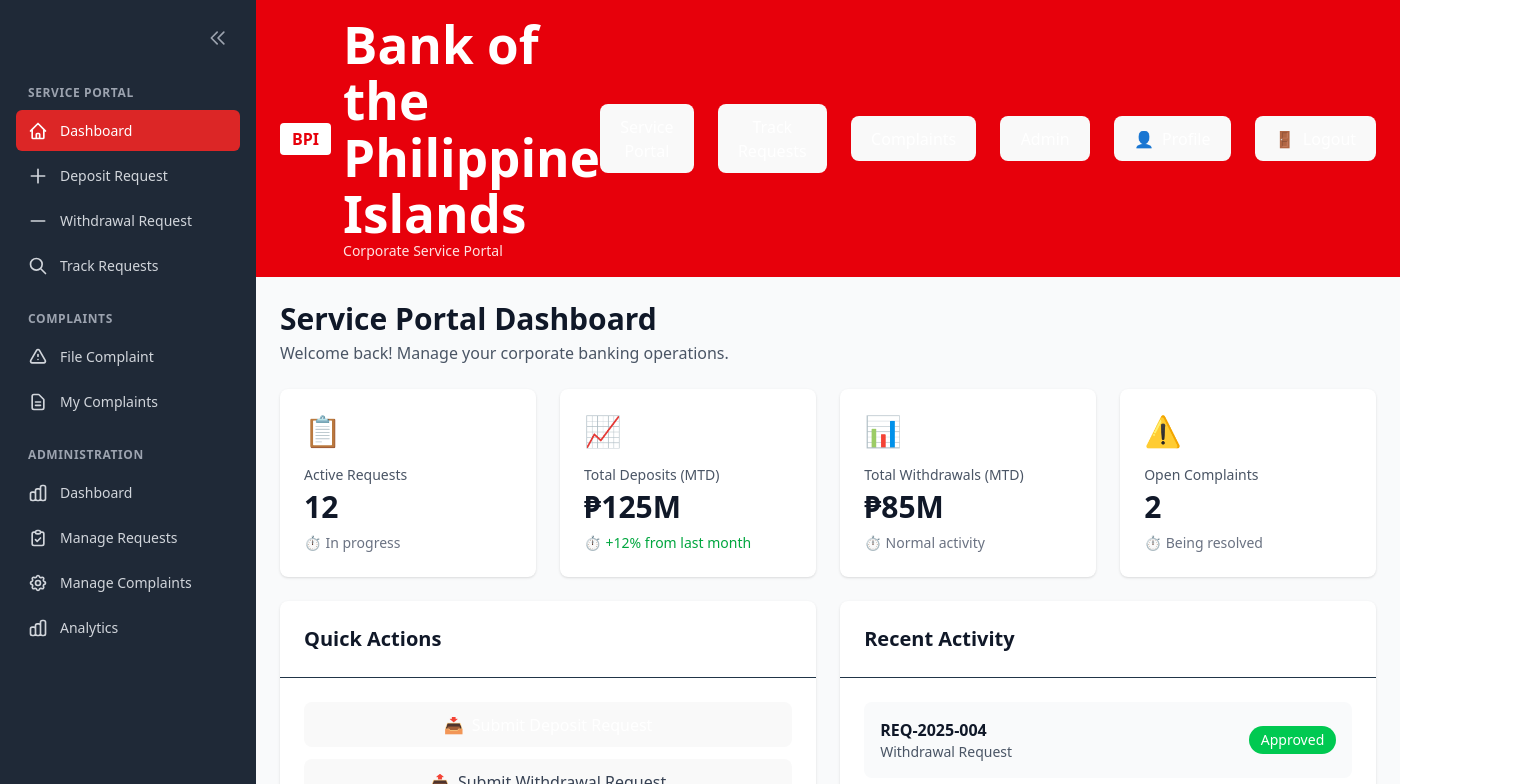
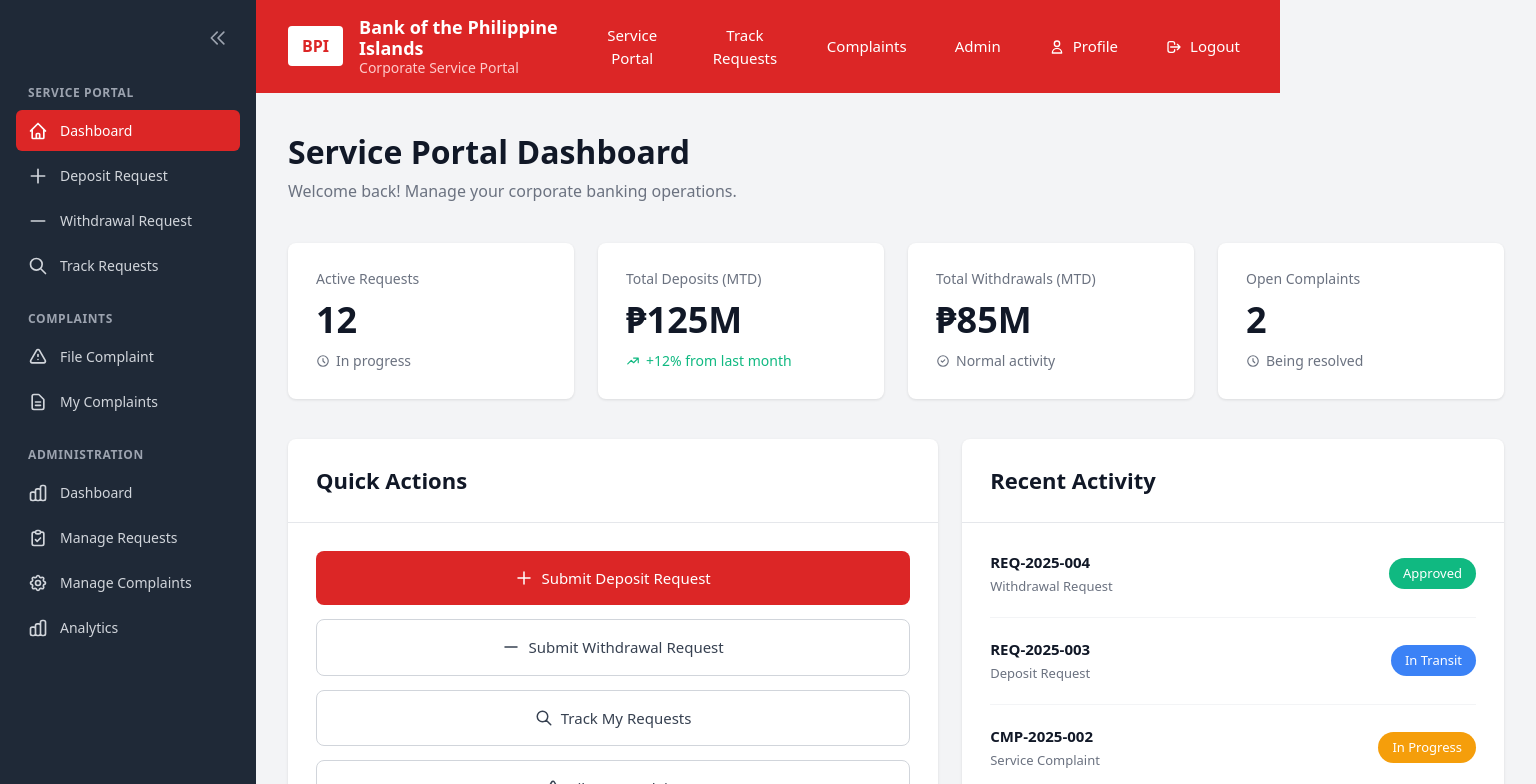
Before and after one commit to thereseguii/bpi-mockups, a React (Vite) app in the folder dlu-service-platform/: page /dashboard in a window 1280 px wide. Shown: the top 784 px of the page, 1536 px wide, since content can reach past the window. Built offline with nearby package versions, Linux system fonts and the light colour scheme.

Commit message:
Dashboard layout fix

```diff
--- a/dlu-service-platform/src/components/Sidebar.jsx
+++ b/dlu-service-platform/src/components/Sidebar.jsx
@@ -183,7 +183,7 @@
   ];
 
   return (
-    <div style={styles.sidebar}>
+    <div style={styles.sidebar} data-sidebar>
       <div style={styles.content}>
         {/* Toggle Button */}
         <button
--- a/dlu-service-platform/src/pages/Dashboard/Dashboard.jsx
+++ b/dlu-service-platform/src/pages/Dashboard/Dashboard.jsx
@@ -1,166 +1,278 @@
+import { useState, useEffect } from 'react';
 import { useNavigate } from 'react-router-dom';
 import Sidebar from '../../components/Sidebar';
 
 const Dashboard = () => {
   const navigate = useNavigate();
+  const [sidebarWidth, setSidebarWidth] = useState(256);
 
-  const stats = [
-    {
-      label: 'Active Requests',
-      value: '12',
-      status: 'In progress',
-      icon: '📋',
-    },
-    {
-      label: 'Total Deposits (MTD)',
-      value: '₱125M',
-      status: '+12% from last month',
-      statusColor: 'text-green-600',
-      icon: '📈',
-    },
-    {
-      label: 'Total Withdrawals (MTD)',
-      value: '₱85M',
-      status: 'Normal activity',
-      icon: '📊',
-    },
-    {
-      label: 'Open Complaints',
-      value: '2',
-      status: 'Being resolved',
-      icon: '⚠️',
-    },
-  ];
+  useEffect(() => {
+    const checkSidebarWidth = () => {
+      const sidebar = document.querySelector('[data-sidebar]');
+      if (sidebar) {
+        setSidebarWidth(sidebar.offsetWidth);
+      }
+    };
 
-  const recentActivity = [
-    {
-      id: 'REQ-2025-004',
-      type: 'Withdrawal Request',
-      status: 'Approved',
-      statusColor: 'bg-green-500',
-    },
-    {
-      id: 'REQ-2025-003',
-      type: 'Deposit Request',
-      status: 'In Transit',
-      statusColor: 'bg-blue-500',
-    },
-    {
-      id: 'CMP-2025-002',
-      type: 'Service Complaint',
-      status: 'In Progress',
-      statusColor: 'bg-orange-500',
-    },
-  ];
+    checkSidebarWidth();
+    const interval = setInterval(checkSidebarWidth, 100);
+    return () => clearInterval(interval);
+  }, []);
 
   return (
-    <div className="flex min-h-screen bg-gray-50">
+    <div style={{ display: 'flex', minHeight: '100vh', backgroundColor: '#f3f4f6' }}>
       <Sidebar />
 
-      <div className="flex-1 ml-64">
-        {/* Header */}
-        <header className="bg-red-600 text-white sticky top-0 z-10">
-          <div className="px-6 py-4 flex items-center justify-between">
-            <div className="flex items-center gap-3">
-              <div className="bg-white text-red-600 px-3 py-1 rounded font-bold">
+      <div style={{
+        flex: 1,
+        display: 'flex',
+        flexDirection: 'column',
+        marginLeft: `${sidebarWidth}px`,
+        minWidth: 0,
+        transition: 'margin-left 0.3s ease'
+      }}>
+        {/* RED HEADER - FULL WIDTH */}
+        <header style={{
+          backgroundColor: '#dc2626',
+          color: '#ffffff',
+          width: '100vw',
+          position: 'relative',
+          left: `-${sidebarWidth}px`,
+          paddingLeft: `${sidebarWidth}px`,
+          boxSizing: 'border-box',
+          transition: 'left 0.3s ease, padding-left 0.3s ease'
+        }}>
+          <div style={{
+            padding: '1rem 2rem',
+            display: 'flex',
+            alignItems: 'center',
+            justifyContent: 'space-between'
+          }}>
+            <div style={{ display: 'flex', alignItems: 'center', gap: '1rem' }}>
+              <div style={{
+                backgroundColor: '#ffffff',
+                color: '#dc2626',
+                padding: '0.5rem 0.875rem',
+                borderRadius: '0.25rem',
+                fontWeight: 'bold',
+                fontSize: '1rem'
+              }}>
                 BPI
               </div>
               <div>
-                <h1 className="font-semibold text-lg">Bank of the Philippine Islands</h1>
-                <p className="text-sm text-red-100">Corporate Service Portal</p>
+                <div style={{ fontWeight: '600', fontSize: '1.125rem', lineHeight: '1.2' }}>Bank of the Philippine Islands</div>
+                <div style={{ fontSize: '0.875rem', color: '#fecaca', lineHeight: '1.2' }}>Corporate Service Portal</div>
               </div>
             </div>
-            <div className="flex items-center gap-6">
-              <button className="text-white hover:text-red-100">Service Portal</button>
-              <button className="text-white hover:text-red-100">Track Requests</button>
-              <button className="text-white hover:text-red-100">Complaints</button>
-              <button className="text-white hover:text-red-100">Admin</button>
-              <button className="flex items-center gap-2 text-white hover:text-red-100">
-                <span>👤</span>
-                <span>Profile</span>
+            <div style={{ display: 'flex', alignItems: 'center', gap: '2rem' }}>
+              <button style={{ color: '#ffffff', background: 'none', border: 'none', cursor: 'pointer', fontSize: '0.9375rem', padding: '0.5rem' }}>Service Portal</button>
+              <button style={{ color: '#ffffff', background: 'none', border: 'none', cursor: 'pointer', fontSize: '0.9375rem', padding: '0.5rem' }}>Track Requests</button>
+              <button style={{ color: '#ffffff', background: 'none', border: 'none', cursor: 'pointer', fontSize: '0.9375rem', padding: '0.5rem' }}>Complaints</button>
+              <button style={{ color: '#ffffff', background: 'none', border: 'none', cursor: 'pointer', fontSize: '0.9375rem', padding: '0.5rem' }}>Admin</button>
+              <button style={{ color: '#ffffff', background: 'none', border: 'none', cursor: 'pointer', fontSize: '0.9375rem', padding: '0.5rem', display: 'flex', alignItems: 'center', gap: '0.5rem' }}>
+                <svg width="16" height="16" fill="none" stroke="currentColor" viewBox="0 0 24 24">
+                  <path strokeLinecap="round" strokeLinejoin="round" strokeWidth={2} d="M16 7a4 4 0 11-8 0 4 4 0 018 0zM12 14a7 7 0 00-7 7h14a7 7 0 00-7-7z" />
+                </svg>
+                Profile
               </button>
-              <button className="flex items-center gap-2 text-white hover:text-red-100">
-                <span>🚪</span>
-                <span>Logout</span>
+              <button onClick={() => navigate('/')} style={{ color: '#ffffff', background: 'none', border: 'none', cursor: 'pointer', fontSize: '0.9375rem', padding: '0.5rem', display: 'flex', alignItems: 'center', gap: '0.5rem' }}>
+                <svg width="16" height="16" fill="none" stroke="currentColor" viewBox="0 0 24 24">
+                  <path strokeLinecap="round" strokeLinejoin="round" strokeWidth={2} d="M17 16l4-4m0 0l-4-4m4 4H7m6 4v1a3 3 0 01-3 3H6a3 3 0 01-3-3V7a3 3 0 013-3h4a3 3 0 013 3v1" />
+                </svg>
+                Logout
               </button>
             </div>
           </div>
         </header>
 
-        {/* Main Content */}
-        <main className="p-6">
-          <div className="mb-6">
-            <h2 className="text-3xl font-bold text-gray-900">Service Portal Dashboard</h2>
-            <p className="text-gray-600 mt-1">Welcome back! Manage your corporate banking operations.</p>
+        {/* MAIN CONTENT */}
+        <main style={{ padding: '2.5rem 2rem', flex: 1, width: '100%', boxSizing: 'border-box', overflowX: 'hidden' }}>
+          <div style={{ marginBottom: '2.5rem' }}>
+            <h2 style={{ fontSize: '2rem', fontWeight: 'bold', color: '#111827', marginBottom: '0.5rem', lineHeight: '1.2' }}>Service Portal Dashboard</h2>
+            <p style={{ color: '#6b7280', fontSize: '1rem', lineHeight: '1.5' }}>Welcome back! Manage your corporate banking operations.</p>
           </div>
 
-          {/* Stats Grid */}
-          <div className="grid grid-cols-1 md:grid-cols-2 lg:grid-cols-4 gap-6 mb-6">
-            {stats.map((stat, index) => (
-              <div key={index} className="bg-white rounded-lg shadow p-6">
-                <div className="flex items-center justify-between mb-4">
-                  <span className="text-3xl">{stat.icon}</span>
-                </div>
-                <h3 className="text-sm font-medium text-gray-600 mb-1">{stat.label}</h3>
-                <p className="text-3xl font-bold text-gray-900 mb-2">{stat.value}</p>
-                <p className={`text-sm flex items-center gap-1 ${stat.statusColor || 'text-gray-500'}`}>
-                  <span>⏱️</span>
-                  {stat.status}
-                </p>
-              </div>
-            ))}
+          {/* STATS GRID - 4 COLUMNS */}
+          <div style={{ display: 'grid', gridTemplateColumns: 'repeat(4, 1fr)', gap: '1.5rem', marginBottom: '2.5rem' }}>
+            {/* Stat Card 1 */}
+            <div style={{ backgroundColor: '#ffffff', borderRadius: '0.5rem', boxShadow: '0 1px 3px rgba(0,0,0,0.1)', padding: '1.75rem' }}>
+              <h3 style={{ fontSize: '0.875rem', fontWeight: '500', color: '#6b7280', marginBottom: '0.875rem', lineHeight: '1.2' }}>Active Requests</h3>
+              <p style={{ fontSize: '2.25rem', fontWeight: 'bold', color: '#111827', marginBottom: '0.75rem', lineHeight: '1' }}>12</p>
+              <p style={{ fontSize: '0.875rem', color: '#6b7280', display: 'flex', alignItems: 'center', gap: '0.375rem' }}>
+                <svg width="14" height="14" fill="none" stroke="currentColor" viewBox="0 0 24 24">
+                  <path strokeLinecap="round" strokeLinejoin="round" strokeWidth={2} d="M12 8v4l3 3m6-3a9 9 0 11-18 0 9 9 0 0118 0z" />
+                </svg>
+                In progress
+              </p>
+            </div>
+
+            {/* Stat Card 2 */}
+            <div style={{ backgroundColor: '#ffffff', borderRadius: '0.5rem', boxShadow: '0 1px 3px rgba(0,0,0,0.1)', padding: '1.75rem' }}>
+              <h3 style={{ fontSize: '0.875rem', fontWeight: '500', color: '#6b7280', marginBottom: '0.875rem', lineHeight: '1.2' }}>Total Deposits (MTD)</h3>
+              <p style={{ fontSize: '2.25rem', fontWeight: 'bold', color: '#111827', marginBottom: '0.75rem', lineHeight: '1' }}>₱125M</p>
+              <p style={{ fontSize: '0.875rem', color: '#10b981', display: 'flex', alignItems: 'center', gap: '0.375rem' }}>
+                <svg width="14" height="14" fill="none" stroke="currentColor" viewBox="0 0 24 24">
+                  <path strokeLinecap="round" strokeLinejoin="round" strokeWidth={2} d="M13 7h8m0 0v8m0-8l-8 8-4-4-6 6" />
+                </svg>
+                +12% from last month
+              </p>
+            </div>
+
+            {/* Stat Card 3 */}
+            <div style={{ backgroundColor: '#ffffff', borderRadius: '0.5rem', boxShadow: '0 1px 3px rgba(0,0,0,0.1)', padding: '1.75rem' }}>
+              <h3 style={{ fontSize: '0.875rem', fontWeight: '500', color: '#6b7280', marginBottom: '0.875rem', lineHeight: '1.2' }}>Total Withdrawals (MTD)</h3>
+              <p style={{ fontSize: '2.25rem', fontWeight: 'bold', color: '#111827', marginBottom: '0.75rem', lineHeight: '1' }}>₱85M</p>
+              <p style={{ fontSize: '0.875rem', color: '#6b7280', display: 'flex', alignItems: 'center', gap: '0.375rem' }}>
+                <svg width="14" height="14" fill="none" stroke="currentColor" viewBox="0 0 24 24">
+                  <path strokeLinecap="round" strokeLinejoin="round" strokeWidth={2} d="M9 12l2 2 4-4m6 2a9 9 0 11-18 0 9 9 0 0118 0z" />
+                </svg>
+                Normal activity
+              </p>
+            </div>
+
+            {/* Stat Card 4 */}
+            <div style={{ backgroundColor: '#ffffff', borderRadius: '0.5rem', boxShadow: '0 1px 3px rgba(0,0,0,0.1)', padding: '1.75rem' }}>
+              <h3 style={{ fontSize: '0.875rem', fontWeight: '500', color: '#6b7280', marginBottom: '0.875rem', lineHeight: '1.2' }}>Open Complaints</h3>
+              <p style={{ fontSize: '2.25rem', fontWeight: 'bold', color: '#111827', marginBottom: '0.75rem', lineHeight: '1' }}>2</p>
+              <p style={{ fontSize: '0.875rem', color: '#6b7280', display: 'flex', alignItems: 'center', gap: '0.375rem' }}>
+                <svg width="14" height="14" fill="none" stroke="currentColor" viewBox="0 0 24 24">
+                  <path strokeLinecap="round" strokeLinejoin="round" strokeWidth={2} d="M12 8v4l3 3m6-3a9 9 0 11-18 0 9 9 0 0118 0z" />
+                </svg>
+                Being resolved
+              </p>
+            </div>
           </div>
 
-          <div className="grid grid-cols-1 lg:grid-cols-2 gap-6">
-            {/* Quick Actions */}
-            <div className="bg-white rounded-lg shadow">
-              <div className="p-6 border-b">
-                <h3 className="text-xl font-bold text-gray-900">Quick Actions</h3>
+          {/* BOTTOM GRID - 2 COLUMNS WITH ADJUSTED PROPORTIONS */}
+          <div style={{ display: 'grid', gridTemplateColumns: '1.2fr 1fr', gap: '1.5rem' }}>
+            {/* QUICK ACTIONS CARD */}
+            <div style={{ backgroundColor: '#ffffff', borderRadius: '0.5rem', boxShadow: '0 1px 3px rgba(0,0,0,0.1)' }}>
+              <div style={{ padding: '1.75rem', borderBottom: '1px solid #e5e7eb' }}>
+                <h3 style={{ fontSize: '1.375rem', fontWeight: 'bold', color: '#111827', lineHeight: '1.2' }}>Quick Actions</h3>
               </div>
-              <div className="p-6 space-y-3">
+              <div style={{ padding: '1.75rem' }}>
                 <button
                   onClick={() => navigate('/deposit-request')}
-                  className="w-full bg-red-600 text-white px-4 py-3 rounded-lg font-medium hover:bg-red-700 transition-colors flex items-center justify-center gap-2"
+                  style={{
+                    width: '100%',
+                    padding: '1rem',
+                    borderRadius: '0.5rem',
+                    border: 'none',
+                    cursor: 'pointer',
+                    fontWeight: '500',
+                    fontSize: '0.9375rem',
+                    backgroundColor: '#dc2626',
+                    color: '#ffffff',
+                    marginBottom: '0.875rem',
+                    display: 'flex',
+                    alignItems: 'center',
+                    justifyContent: 'center',
+                    gap: '0.5rem'
+                  }}
                 >
-                  <span>📥</span>
-                  <span>Submit Deposit Request</span>
+                  <svg width="18" height="18" fill="none" stroke="currentColor" viewBox="0 0 24 24">
+                    <path strokeLinecap="round" strokeLinejoin="round" strokeWidth={2} d="M12 4v16m8-8H4" />
+                  </svg>
+                  Submit Deposit Request
                 </button>
                 <button
                   onClick={() => navigate('/withdrawal-request')}
-                  className="w-full bg-white text-gray-700 px-4 py-3 rounded-lg font-medium border-2 border-gray-200 hover:bg-gray-50 transition-colors flex items-center justify-center gap-2"
+                  style={{
+                    width: '100%',
+                    padding: '1rem',
+                    borderRadius: '0.5rem',
+                    cursor: 'pointer',
+                    fontWeight: '500',
+                    fontSize: '0.9375rem',
+                    backgroundColor: '#ffffff',
+                    color: '#374151',
+                    border: '1px solid #d1d5db',
+                    marginBottom: '0.875rem',
+                    display: 'flex',
+                    alignItems: 'center',
+                    justifyContent: 'center',
+                    gap: '0.5rem'
+                  }}
                 >
-                  <span>📤</span>
-                  <span>Submit Withdrawal Request</span>
+                  <svg width="18" height="18" fill="none" stroke="currentColor" viewBox="0 0 24 24">
+                    <path strokeLinecap="round" strokeLinejoin="round" strokeWidth={2} d="M20 12H4" />
+                  </svg>
+                  Submit Withdrawal Request
                 </button>
-                <button className="w-full bg-white text-gray-700 px-4 py-3 rounded-lg font-medium border-2 border-gray-200 hover:bg-gray-50 transition-colors flex items-center justify-center gap-2">
-                  <span>🔍</span>
-                  <span>Track My Requests</span>
+                <button
+                  style={{
+                    width: '100%',
+                    padding: '1rem',
+                    borderRadius: '0.5rem',
+                    cursor: 'pointer',
+                    fontWeight: '500',
+                    fontSize: '0.9375rem',
+                    backgroundColor: '#ffffff',
+                    color: '#374151',
+                    border: '1px solid #d1d5db',
+                    marginBottom: '0.875rem',
+                    display: 'flex',
+                    alignItems: 'center',
+                    justifyContent: 'center',
+                    gap: '0.5rem'
+                  }}
+                >
+                  <svg width="18" height="18" fill="none" stroke="currentColor" viewBox="0 0 24 24">
+                    <path strokeLinecap="round" strokeLinejoin="round" strokeWidth={2} d="M21 21l-6-6m2-5a7 7 0 11-14 0 7 7 0 0114 0z" />
+                  </svg>
+                  Track My Requests
                 </button>
-                <button className="w-full bg-white text-gray-700 px-4 py-3 rounded-lg font-medium border-2 border-gray-200 hover:bg-gray-50 transition-colors flex items-center justify-center gap-2">
-                  <span>⚠️</span>
-                  <span>File a Complaint</span>
+                <button
+                  style={{
+                    width: '100%',
+                    padding: '1rem',
+                    borderRadius: '0.5rem',
+                    cursor: 'pointer',
+                    fontWeight: '500',
+                    fontSize: '0.9375rem',
+                    backgroundColor: '#ffffff',
+                    color: '#374151',
+                    border: '1px solid #d1d5db',
+                    display: 'flex',
+                    alignItems: 'center',
+                    justifyContent: 'center',
+                    gap: '0.5rem'
+                  }}
+                >
+                  <svg width="18" height="18" fill="none" stroke="currentColor" viewBox="0 0 24 24">
+                    <path strokeLinecap="round" strokeLinejoin="round" strokeWidth={2} d="M12 9v2m0 4h.01m-6.938 4h13.856c1.54 0 2.502-1.667 1.732-3L13.732 4c-.77-1.333-2.694-1.333-3.464 0L3.34 16c-.77 1.333.192 3 1.732 3z" />
+                  </svg>
+                  File a Complaint
                 </button>
               </div>
             </div>
 
-            {/* Recent Activity */}
-            <div className="bg-white rounded-lg shadow">
-              <div className="p-6 border-b">
-                <h3 className="text-xl font-bold text-gray-900">Recent Activity</h3>
+            {/* RECENT ACTIVITY CARD */}
+            <div style={{ backgroundColor: '#ffffff', borderRadius: '0.5rem', boxShadow: '0 1px 3px rgba(0,0,0,0.1)' }}>
+              <div style={{ padding: '1.75rem', borderBottom: '1px solid #e5e7eb' }}>
+                <h3 style={{ fontSize: '1.375rem', fontWeight: 'bold', color: '#111827', lineHeight: '1.2' }}>Recent Activity</h3>
               </div>
-              <div className="p-6">
-                <div className="space-y-4">
-                  {recentActivity.map((activity, index) => (
-                    <div key={index} className="flex items-center justify-between p-4 bg-gray-50 rounded-lg">
-                      <div>
-                        <p className="font-semibold text-gray-900">{activity.id}</p>
-                        <p className="text-sm text-gray-600">{activity.type}</p>
-                      </div>
-                      <span className={`px-3 py-1 rounded-full text-white text-sm font-medium ${activity.statusColor}`}>
-                        {activity.status}
-                      </span>
-                    </div>
-                  ))}
+              <div style={{ padding: '1.75rem' }}>
+                <div style={{ display: 'flex', justifyContent: 'space-between', alignItems: 'center', paddingBottom: '1.25rem', marginBottom: '1.25rem', borderBottom: '1px solid #f3f4f6' }}>
+                  <div>
+                    <p style={{ fontWeight: '600', color: '#111827', fontSize: '0.9375rem', marginBottom: '0.25rem' }}>REQ-2025-004</p>
+                    <p style={{ fontSize: '0.8125rem', color: '#6b7280' }}>Withdrawal Request</p>
+                  </div>
+                  <span style={{ padding: '0.375rem 0.875rem', borderRadius: '9999px', fontSize: '0.8125rem', fontWeight: '500', color: '#ffffff', backgroundColor: '#10b981' }}>Approved</span>
+                </div>
+                <div style={{ display: 'flex', justifyContent: 'space-between', alignItems: 'center', paddingBottom: '1.25rem', marginBottom: '1.25rem', borderBottom: '1px solid #f3f4f6' }}>
+                  <div>
+                    <p style={{ fontWeight: '600', color: '#111827', fontSize: '0.9375rem', marginBottom: '0.25rem' }}>REQ-2025-003</p>
+                    <p style={{ fontSize: '0.8125rem', color: '#6b7280' }}>Deposit Request</p>
+                  </div>
+                  <span style={{ padding: '0.375rem 0.875rem', borderRadius: '9999px', fontSize: '0.8125rem', fontWeight: '500', color: '#ffffff', backgroundColor: '#3b82f6' }}>In Transit</span>
+                </div>
+                <div style={{ display: 'flex', justifyContent: 'space-between', alignItems: 'center' }}>
+                  <div>
+                    <p style={{ fontWeight: '600', color: '#111827', fontSize: '0.9375rem', marginBottom: '0.25rem' }}>CMP-2025-002</p>
+                    <p style={{ fontSize: '0.8125rem', color: '#6b7280' }}>Service Complaint</p>
+                  </div>
+                  <span style={{ padding: '0.375rem 0.875rem', borderRadius: '9999px', fontSize: '0.8125rem', fontWeight: '500', color: '#ffffff', backgroundColor: '#f59e0b' }}>In Progress</span>
                 </div>
               </div>
             </div>
```
